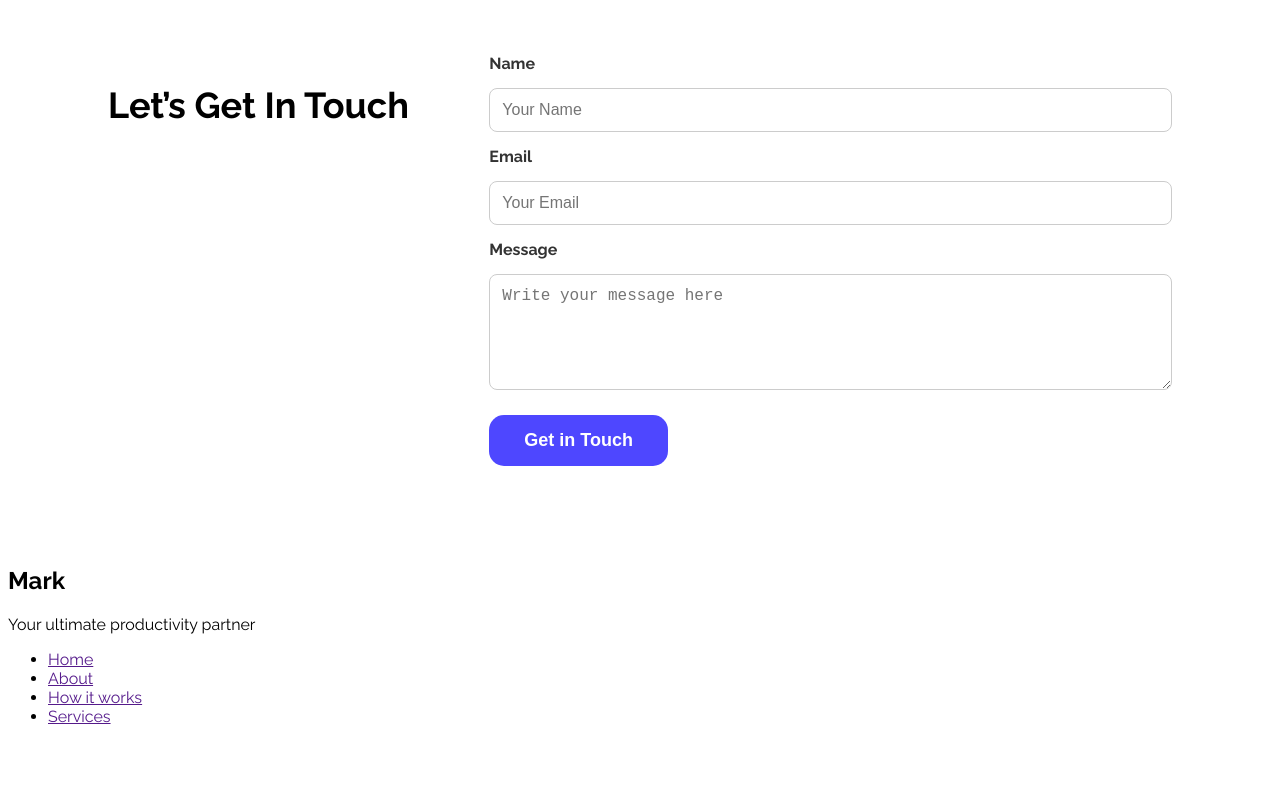
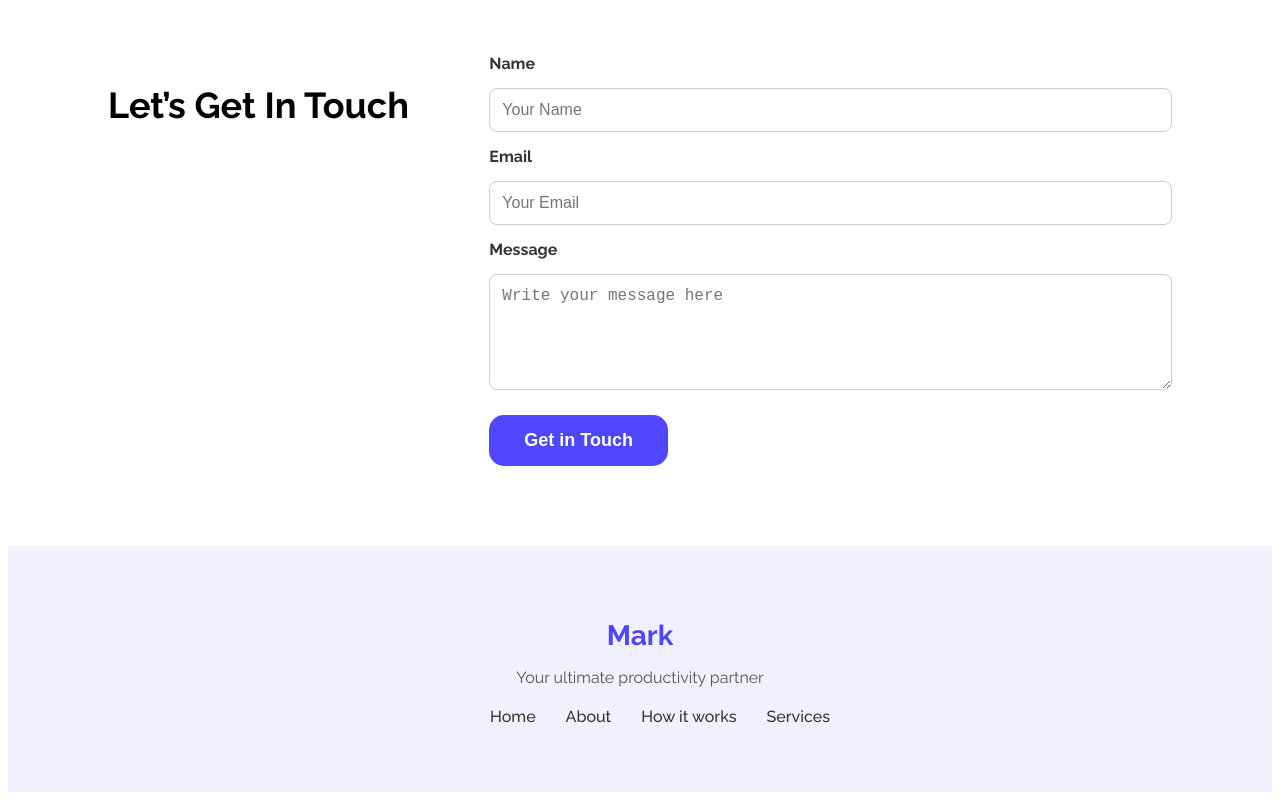
Before and after one commit to toha003/assigen-ment-one, a plain HTML site: page index.html in a window 1280 px wide. Shown: the part 1344-2144 px from the top of the page. Before the commit the page ends 2086 px from the top, so only its background shows below. Drawn offline with Linux system fonts and the light colour scheme.

Commit message:
added footer section

```diff
--- a/index.html
+++ b/index.html
@@ -79,16 +79,15 @@ rel="stylesheet">
     </form>
   </div>
     </main>
-
-    <!--  Footer section -->
+<!-- Footer  section-->
 <footer class="footer">
   <h2 class="footer-title">Mark</h2>
   <p class="footer-subtitle">Your ultimate productivity partner</p>
   <ul class="footer-links">
-    <li><a href="">Home</a></li>
-    <li><a href="">About</a></li>
-    <li><a href="">How it works</a></li>
-    <li><a href="">Services</a></li>
+    <li><a href="#">Home</a></li>
+    <li><a href="#">About</a></li>
+    <li><a href="#">How it works</a></li>
+    <li><a href="#">Services</a></li>
   </ul>
 </footer>
 </body>
--- a/styles/portfolio.css
+++ b/styles/portfolio.css
@@ -175,3 +175,34 @@ nav li a {
   margin-top: 10px;
   width: fit-content;
 }
+
+/*  Footer Section */
+.footer {
+  background-color: #f0f0ff;
+  text-align: center;
+  padding: 50px 20px;
+}
+.footer-title {
+  font-size: 28px;
+  color: #4E47FF;
+  margin-bottom: 10px;
+}
+.footer-subtitle {
+  color: #555;
+  margin-bottom: 20px;
+}
+.footer-links {
+  list-style: none;
+  display: flex;
+  justify-content: center;
+  gap: 30px;
+  flex-wrap: wrap;
+}
+.footer-links li a {
+  text-decoration: none;
+  color: #333;
+  font-weight: 500;
+}
+.footer-links li a:hover {
+  color: #4E47FF;
+}
```
